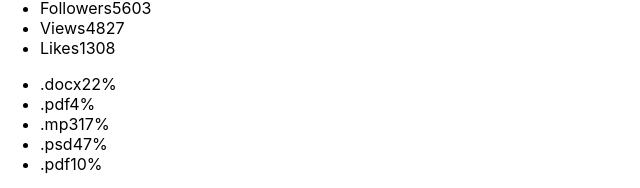
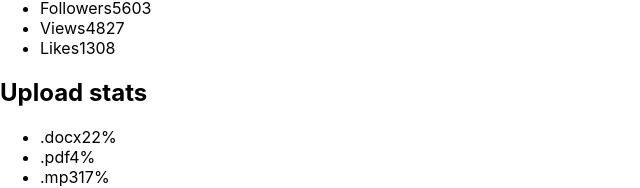
Before and after one commit to xlapushka/goit-react-hw-01-components, a React (Create React App) app: page / in a window 1280 px wide. Shown: the part 430-618 px from the top of the page, without its empty margins (0-640 px from the left). Built offline with nearby package versions, Linux system fonts and the light colour scheme.

Commit message:
Statistics is ready

```diff
--- a/src/components/App.jsx
+++ b/src/components/App.jsx
@@ -13,8 +13,14 @@ export const App = () => {
       stats={user.stats}
     />
 
-    {/* <Statistics title="Upload stats" stats={data} /> */}
-    <Statistics stats={data} />
+    <Statistics
+      title={"Upload stats"}
+      stats={data}
+    />
+    {/* <Statistics
+      stats={data}
+    /> */}
+
 
   </>)
 
```
